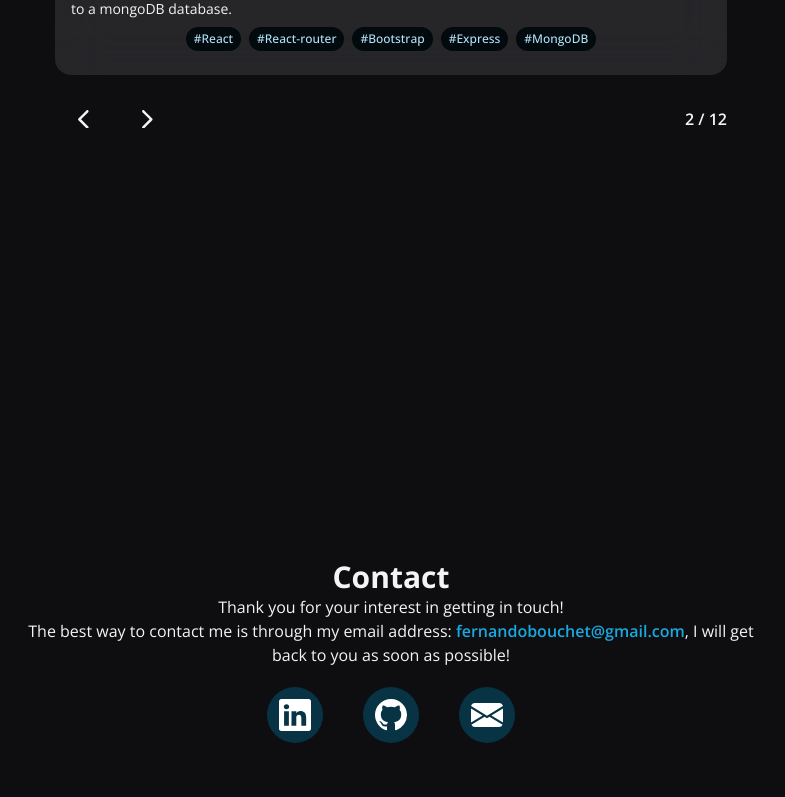
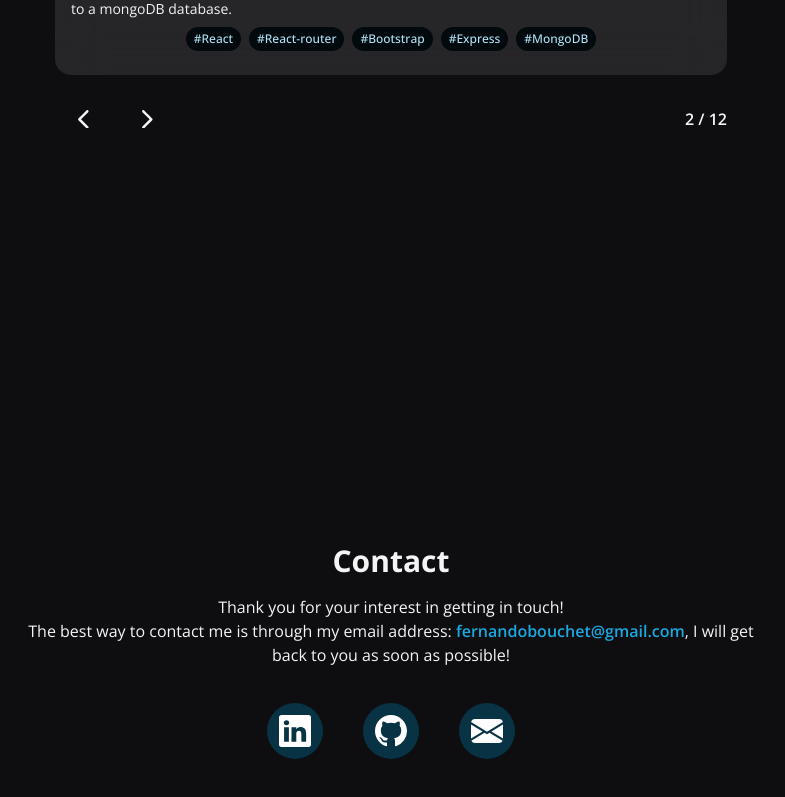
Before and after one commit to fernandobouchet/fernandobouchet.github.io, a Next.js app: page / in a window 1280 px wide. Shown: the part 1359-2156 px from the top of the page, without its empty margins (249-1034 px from the left). Built offline with nearby package versions, Linux system fonts and the light colour scheme.

Commit message:
feat: update animations

```diff
--- a/components/about/aboutBadgesWrapper.tsx
+++ b/components/about/aboutBadgesWrapper.tsx
@@ -1,9 +1,4 @@
-import { motion } from "framer-motion";
 import { Badge } from "@/components/ui/badge";
-import {
-  listContainerAnimation,
-  listItemAnimation,
-} from "@/utils/motionContants";
 
 const Technologies = [
   { id: 0, title: "HTML" },
@@ -21,18 +16,11 @@ const Technologies = [
 
 const AboutBadgesWrapper = () => {
   return (
-    <motion.ul
-      className="w-full flex flex-wrap justify-center gap-1 md:gap-3 py-2 md:py-4"
-      variants={listContainerAnimation}
-      initial="hidden"
-      animate="visible"
-    >
+    <div className="w-full flex flex-wrap justify-center gap-1 md:gap-3 py-2 md:py-4">
       {Technologies.map((item) => (
-        <motion.li key={item.id} variants={listItemAnimation}>
-          <Badge text={item.title} />
-        </motion.li>
+        <Badge key={item.id} text={item.title} />
       ))}
-    </motion.ul>
+    </div>
   );
 };
 
--- a/components/contact/contact.tsx
+++ b/components/contact/contact.tsx
@@ -20,7 +20,7 @@ const Contact = () => {
       {...mainSectionAnimation}
     >
       <h2 className="section-title">{texts.contact.title}</h2>
-      <div className="text-center">
+      <div className="text-center py-4">
         <p className="section-text">{texts.contact.p1}</p>
         <p className="section-text">
           {texts.contact.p2}{" "}
--- a/components/contact/contactLinks.tsx
+++ b/components/contact/contactLinks.tsx
@@ -1,5 +1,10 @@
+import { motion } from "framer-motion";
 import { IconGithub, IconLinkedin, IconMail } from "../icons";
 import { LinkWithIcon } from "../ui/linkWithIcon";
+import {
+  listContainerAnimation,
+  listItemAnimation,
+} from "@/utils/motionContants";
 
 const links = [
   {
@@ -21,11 +26,19 @@ const links = [
 
 const ContactLinks = () => {
   return (
-    <div className="w-full flex justify-center gap-10 py-5">
+    <motion.ul
+      className="w-full flex justify-center gap-10 py-5"
+      variants={listContainerAnimation}
+      initial="hidden"
+      whileInView="visible"
+      viewport={{ once: false }}
+    >
       {links.map((link) => (
-        <LinkWithIcon key={link.id} link={link.link} icon={link.icon} />
+        <motion.li key={link.id} variants={listItemAnimation}>
+          <LinkWithIcon link={link.link} icon={link.icon} />
+        </motion.li>
       ))}
-    </div>
+    </motion.ul>
   );
 };
 
--- a/utils/motionContants.tsx
+++ b/utils/motionContants.tsx
@@ -14,7 +14,7 @@ const listContainerAnimation = {
   visible: {
     opacity: 1,
     transition: {
-      delay: 0.3,
+      delayChildren: 0.3,
       staggerChildren: 0.2,
     },
   },
```
